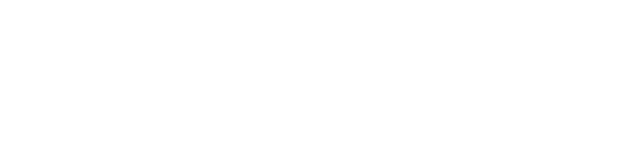
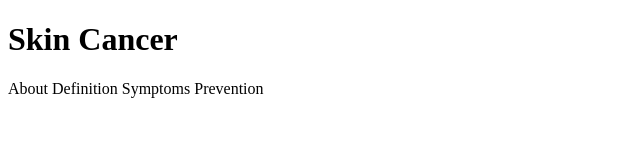
Before and after one commit to grt8sch/skincancerawareness-, a plain HTML site: page index.html in a window 1280 px wide. Shown: the whole page, without its empty margins (0-640 px from the left). Drawn offline with Linux system fonts and the light colour scheme.

Commit message:
Update index.html

```diff
--- a/index.html
+++ b/index.html
@@ -5,6 +5,18 @@
 <title>Skin Cancer Awareness</title>
 </head>
 <body>
+  <header>
+    <h1>Skin Cancer</h1>
+    <nav>
+      <a>About</a>
+      <a>Definition</a>
+      <a>Symptoms</a>
+      <a>Prevention</a>
+    </nav>
+  </header>
+  <main>
+
+  </main>
 
 </body>
 </html>
```
